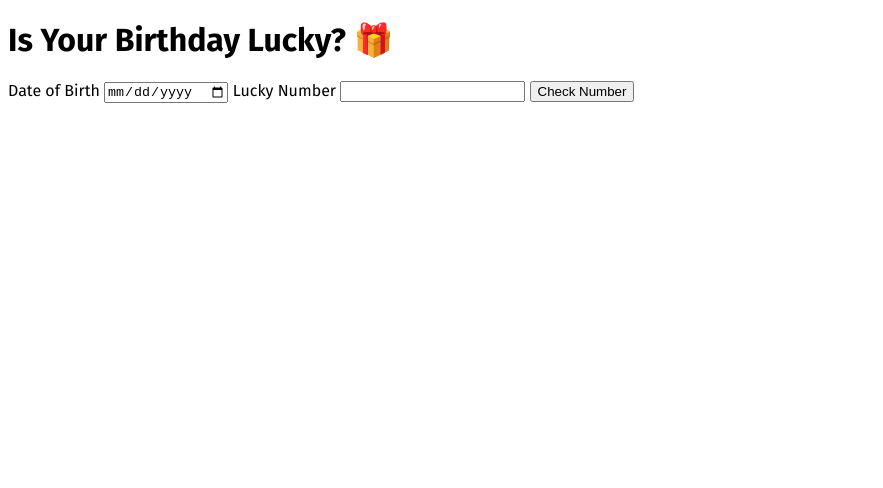
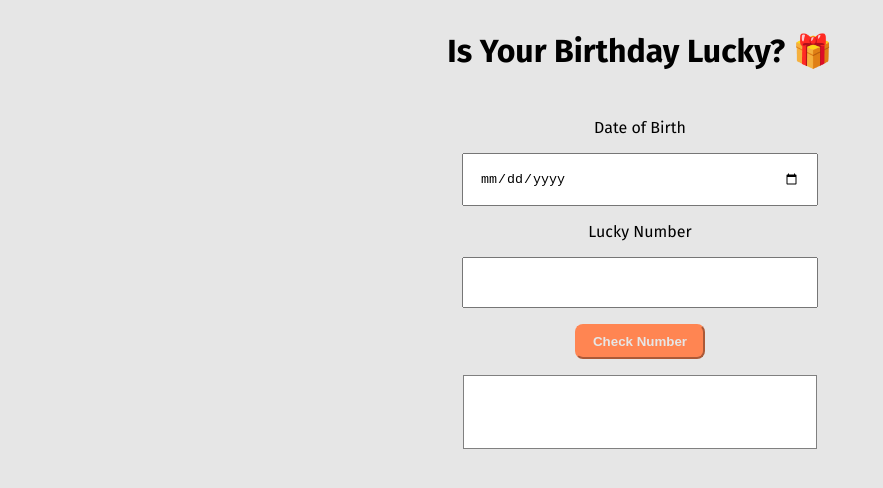
Before and after one commit to kunal-arya/is-your-birthday-lucky, a plain HTML site: page index.html in a window 1280 px wide. Shown: the whole page, without its empty margins (0-883 px from the left). Drawn offline with Linux system fonts and the light colour scheme.

Commit message:
style completed

```diff
--- a/javascript.js
+++ b/javascript.js
@@ -6,9 +6,9 @@ const outputBox = document.querySelector("#output-box")
 
 function luckyOrNot (sum , luckyNumber ) {
     if ( sum % luckyNumber === 0) {
-        outputBox.innerText = "Your Birthday is Lucky"
+        outputBox.innerText = "Your Birthday is Lucky but don't wait for Luck, go and work"
     } else {
-        outputBox.innerText = "Your Birthday is not Lucky"
+        outputBox.innerText = "Your Birthday is not Lucky but don't worry, now You can make your own Luck"
     }
 }
 
--- a/style.css
+++ b/style.css
@@ -4,4 +4,47 @@
     font-family: 'Fira Sans', sans-serif;
     --background-color: #E6E6E6;
     --primary-color: #FF8552;
+    background-color: var(--background-color);
 }
+
+h1 {
+  text-align: center;
+  padding: 1rem;
+  margin: 1rem auto;
+}
+
+label {
+    padding: 1rem;
+    margin: auto;
+    display: block;
+    text-align: center;
+}
+
+input {
+    margin: auto;
+    display: block;
+    padding: 1rem;
+   width: 20rem;
+}
+
+button {
+    margin: 1rem auto;
+    display: block;
+    padding: 0.5rem 1rem;
+    cursor: pointer;
+    background-color: var(--primary-color);
+    color: var(--background-color);
+    border-radius: 0.5rem;
+    border-color: var(--primary-color);
+    font-weight: bold;
+}
+
+#output-box {
+    margin: auto;
+    display: block;
+    padding: 1rem;
+   width: 20rem;
+   background-color: white;
+   border: 1px solid gray;
+   height: 2.5rem;
+}
```
